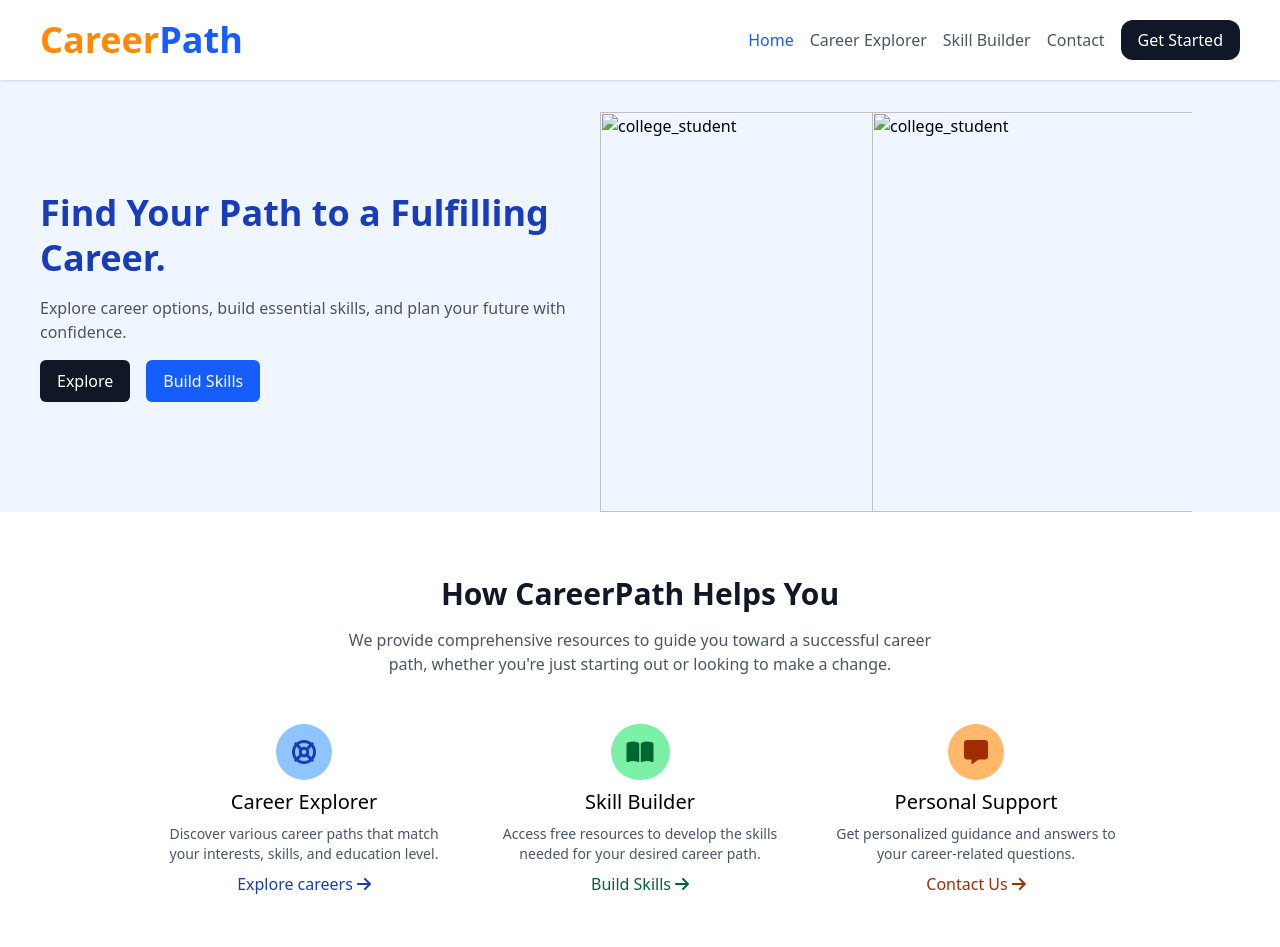
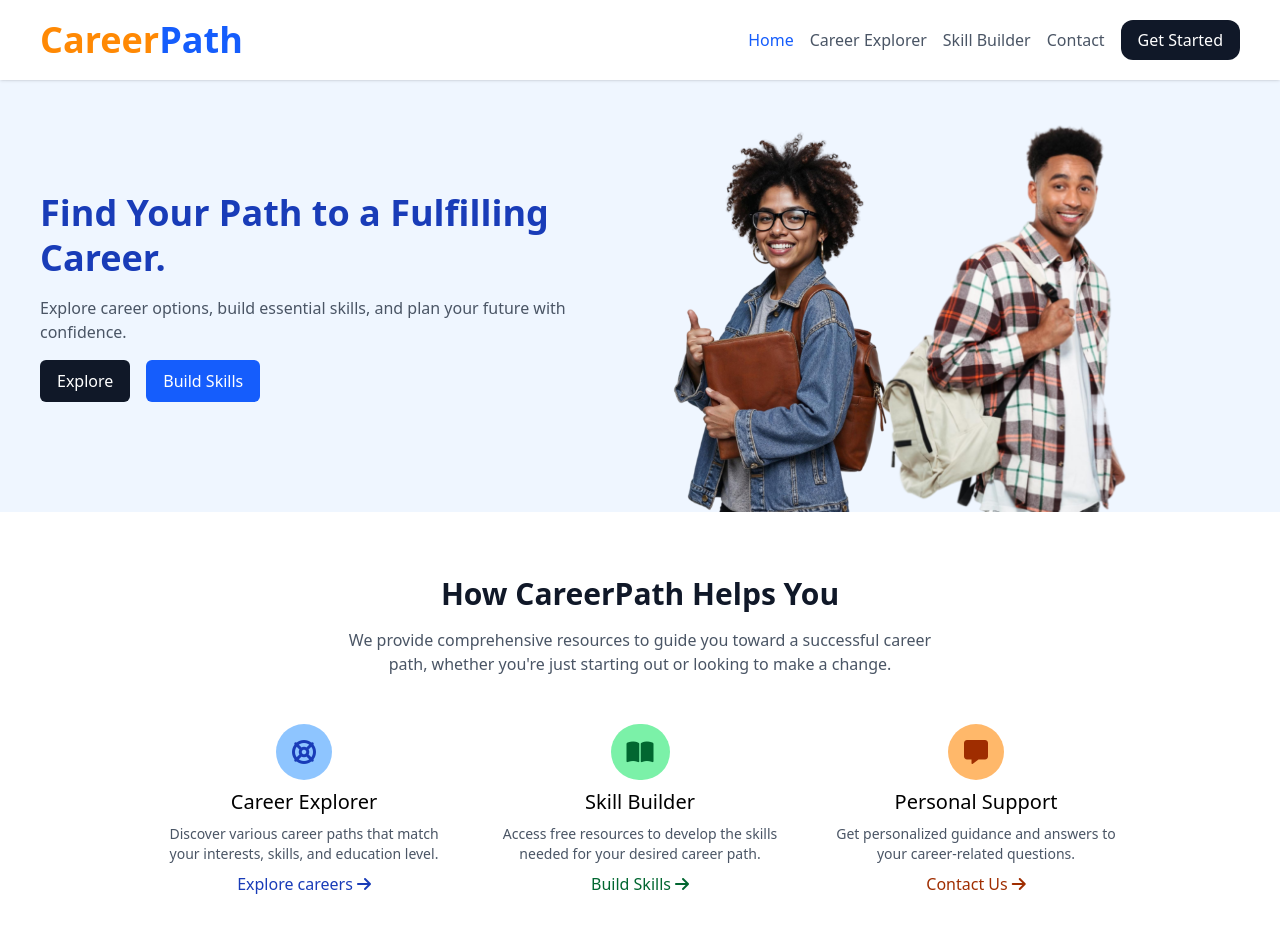
Before and after one commit to Oluwasanmij2r4/CareerMap, a plain HTML site: page index.html in a window 1280 px wide. Shown: the top 947 px of the page. Drawn offline with nearby package versions, Linux system fonts and the light colour scheme; the site is published under a folder, as on GitHub Pages, so addresses that start at the root find nothing.

Commit message:
Add favicon and change the img url path

```diff
--- a/index.html
+++ b/index.html
@@ -2,7 +2,7 @@
 <head>
     <meta charset="UTF-8">
     <meta name="viewport" content="width=device-width, initial-scale=1.0">
-    <title>Document</title>
+    <title>CareerPath</title>
 
 
     <script src="https://cdn.jsdelivr.net/npm/@tailwindcss/browser@4"></script>
@@ -10,6 +10,8 @@
     rel="stylesheet"
     href="https://cdnjs.cloudflare.com/ajax/libs/font-awesome/6.5.0/css/all.min.css"
   />
+
+  <link rel="icon" href="assets/favicon.svg">
 
 </head>
 <body class="overflow-x-hidden">
@@ -68,8 +70,8 @@
         </div>
 
         <div class="flex justify-center">
-          <img src="/assets/hapy.png" alt="college_student" class="max-w-xs h-100 object-contain">
-          <img src="/assets/smiling.png" alt="college_student" class="max-w-xs h-100 object-cover object-center relative right-12">
+          <img src="./assets/hapy.png" alt="college_student" class="max-w-xs h-100 object-contain">
+          <img src="./assets/smiling.png" alt="college_student" class="max-w-xs h-100 object-cover object-center relative right-12">
         </div>
         </div>
     </section>
```
Also changed, not shown: assets/favicon.svg (added).
